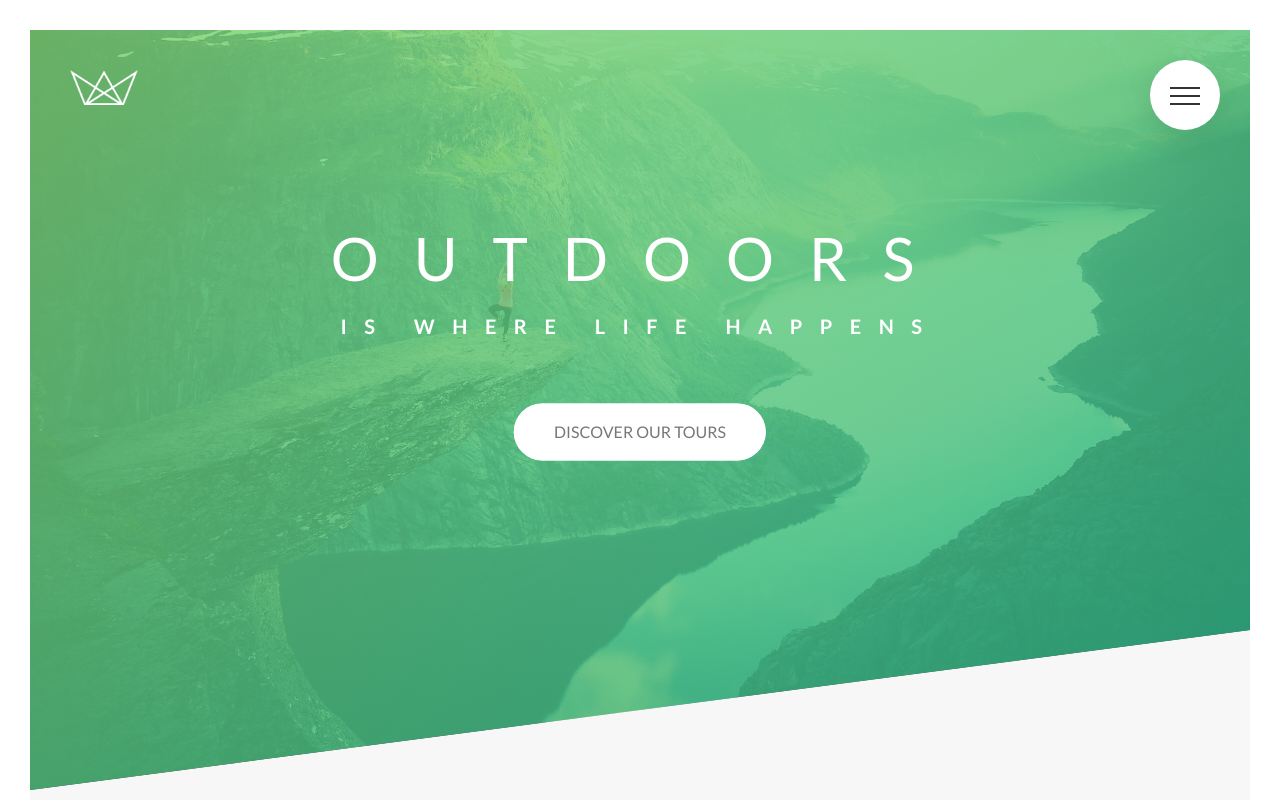
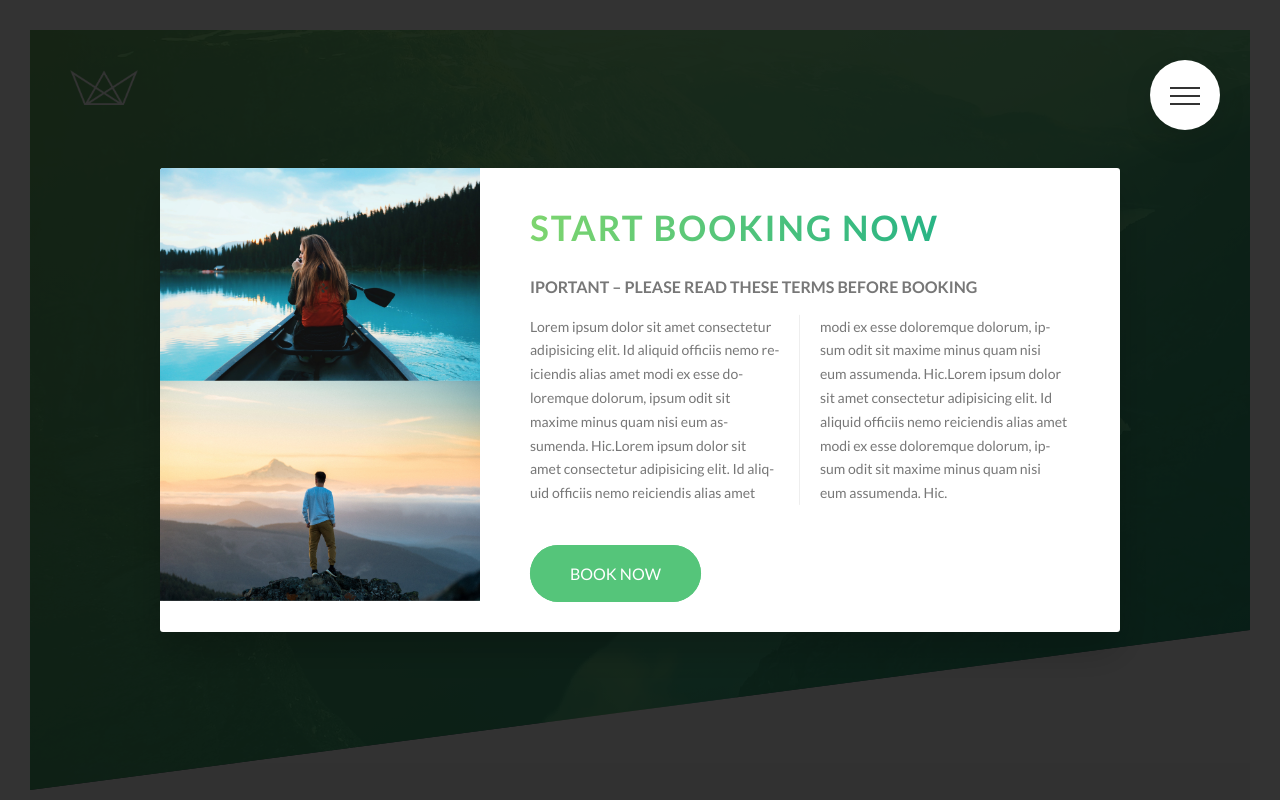
Before and after one commit to FreeNit/Natours, a website: page index.html in a window 1280 px wide. Shown: the top 800 px of the page. Drawn offline with Linux system fonts and the light colour scheme.

Commit message:
Popup element: add markup, content, style

```diff
--- a/index.html
+++ b/index.html
@@ -352,6 +352,23 @@
             </div>
         </div>
     </footer>
+
+    <div class="popup">
+        <div class="popup__content">
+            <div class="popup__left">
+                <img src="img/nat-8.jpg" alt="Tour photo" class="popup__img">
+                <img src="img/nat-9.jpg" alt="Tour photo" class="popup__img">
+            </div>
+            <div class="popup__right">
+                <h2 class="heading-secondary u-margin-bottom-small">Start booking now</h2>
+                <h3 class="heading-tertiary u-margin-bottom-small">Iportant &ndash; Please read these terms before booking</h3>
+                <p class="popup__text">
+                    Lorem ipsum dolor sit amet consectetur adipisicing elit. Id aliquid officiis nemo reiciendis alias amet modi ex esse doloremque dolorum, ipsum odit sit maxime minus quam nisi eum assumenda. Hic.Lorem ipsum dolor sit amet consectetur adipisicing elit. Id aliquid officiis nemo reiciendis alias amet modi ex esse doloremque dolorum, ipsum odit sit maxime minus quam nisi eum assumenda. Hic.Lorem ipsum dolor sit amet consectetur adipisicing elit. Id aliquid officiis nemo reiciendis alias amet modi ex esse doloremque dolorum, ipsum odit sit maxime minus quam nisi eum assumenda. Hic.
+                </p>
+                <a href="#" class="btn btn--green">Book now</a>
+            </div>
+        </div>
+    </div>
     <!-- <section class="grid-test">
             <div class="row">
                 <div class="col-1-of-2">
--- a/sass/abstracts/_mixins.scss
+++ b/sass/abstracts/_mixins.scss
@@ -5,3 +5,10 @@
         clear: both;
     }
 }
+
+@mixin absCenter {
+    position: absolute;
+    top: 50%;
+    left: 50%;
+    transform: translate(-50%, -50%);
+}
--- /dev/null
+++ b/sass/components/_popup.scss
@@ -0,0 +1,54 @@
+.popup {
+    height: 100vh;
+    width: 100%;
+    position: fixed;
+    top: 0;
+    left: 0;
+    background-color: rgba($color-black, .8);
+
+    &__content {
+        @include absCenter;
+
+        width: 75%;
+        background-color: $color-white;
+        box-shadow: 0 2rem 4rem rgba($color-black, .2);
+        border-radius: 3px;
+        display: table;
+        overflow: hidden;
+    }
+
+    &__left {
+        width: 33.3333333%;
+        display: table-cell;
+    }
+
+    &__right {
+        width: 66.66666667%;
+        display: table-cell;
+        vertical-align: middle;
+        padding: 3rem 5rem;
+    }
+
+    &__img {
+        display: block;
+        width: 100%;
+    }
+
+    &__text {
+        font-size: 1.4rem;
+        margin-bottom: 4rem;
+
+        -moz-column-count: 2;
+        -moz-column-gap: 4rem;
+        -moz-column-rule: 1px solid $color-grey-light-2;
+
+        column-count: 2;
+        column-gap: 4rem;
+        column-rule: 1px solid $color-grey-light-2;
+
+        -moz-hyphens: auto;
+        -ms-hyphens: auto;
+        -webkit-hyphens: auto;
+        hyphens: auto;
+    }
+}
--- a/sass/main.scss
+++ b/sass/main.scss
@@ -16,6 +16,7 @@
 @import "components/story";
 @import "components/bg-video";
 @import "components/form";
+@import "components/popup";
 
 @import "layout/grid";
 @import "layout/header";
```
Also changed, not shown: README.md, css/style.css.
